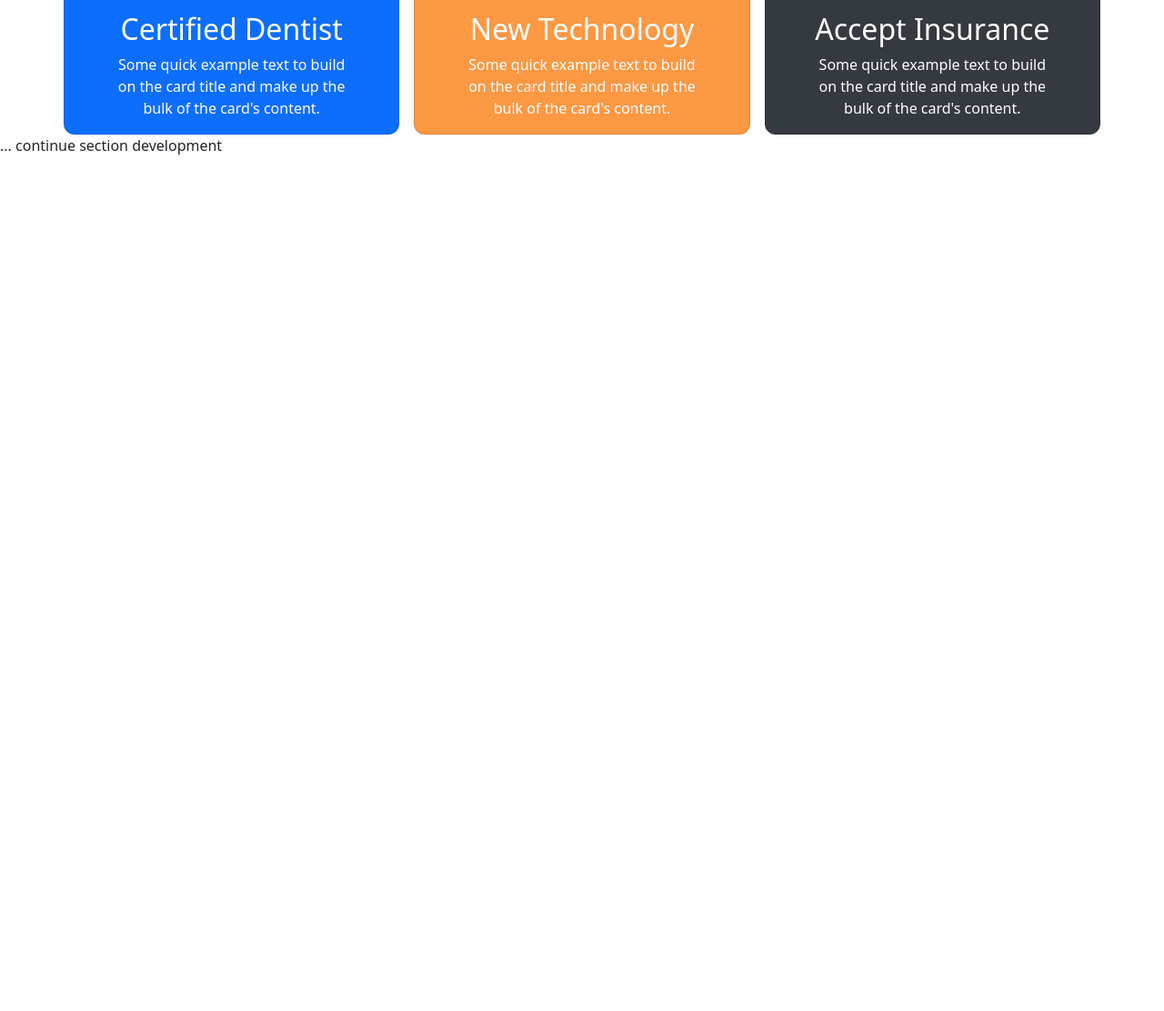
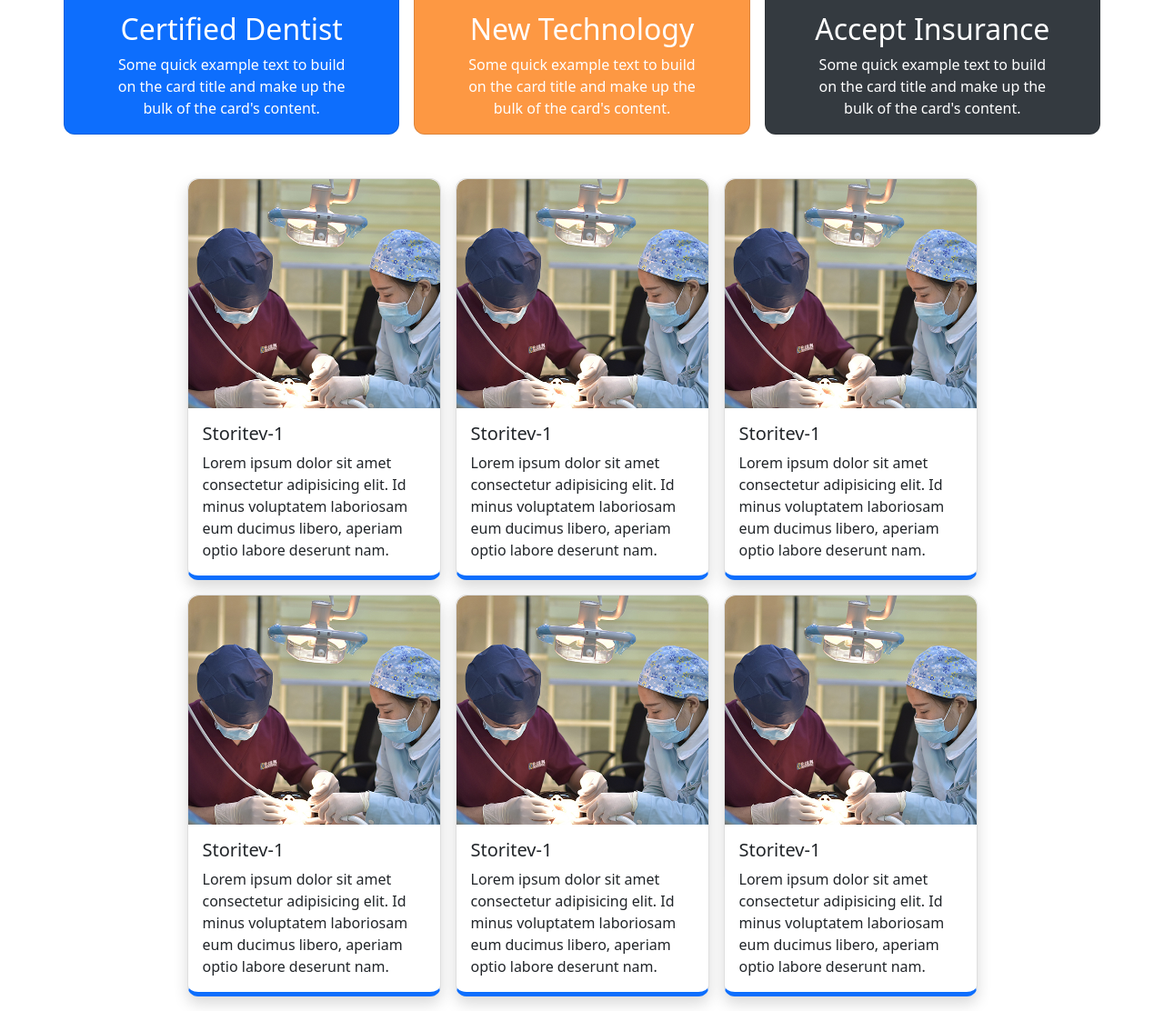
Before and after one commit to Majus1/Dental-medicine-page_template, a website: page index.html in a window 1280 px wide. Shown: the part 814-1926 px from the top of the page at 91% size. Before the commit the page ends 986 px from the top, so only its background shows below. Drawn offline with nearby package versions, Linux system fonts and the light colour scheme.

Commit message:
Responsive hoverable cards added

```diff
--- a/index.html
+++ b/index.html
@@ -219,7 +219,53 @@
     <!-- ::::: Our features ::::: -->
 
     <!-- ::::: Our offers ::::: -->
-    ... continue section development
+    <!-- Add tittle and button to the top -->
+    <section class="container-lg pt-5" id="our-offers">
+        <div class="d-flex flex-column flex-md-row flex-wrap justify-content-center">
+            <div class="card col col-md-5 col-xl-3 rounded-3 mx-2 mb-3 shadow" style=" border-bottom: 5px solid #0d6efd;">
+                <img src="assets/images/services-1.jpg" class="card-img-top p-0" alt="..." style="border-radius: 12px 12px 0px 0px;">
+                <div class="card-body">
+                    <h5 class="card-title">Storitev-1</h5>
+                    <p class="card-text">Lorem ipsum dolor sit amet consectetur adipisicing elit. Id minus voluptatem laboriosam eum ducimus libero, aperiam optio labore deserunt nam.</p>
+                </div>
+            </div>
+            <div class="card col col-md-5 col-xl-3 rounded-3 mx-2 mb-3 shadow" style=" border-bottom: 5px solid #0d6efd;">
+                <img src="assets/images/services-1.jpg" class="card-img-top p-0" alt="..." style="border-radius: 12px 12px 0px 0px;">
+                <div class="card-body">
+                    <h5 class="card-title">Storitev-1</h5>
+                    <p class="card-text">Lorem ipsum dolor sit amet consectetur adipisicing elit. Id minus voluptatem laboriosam eum ducimus libero, aperiam optio labore deserunt nam.</p>
+                </div>
+            </div>
+            <div class="card col col-md-5 col-xl-3 rounded-3 mx-2 mb-3 shadow" style=" border-bottom: 5px solid #0d6efd;">
+                <img src="assets/images/services-1.jpg" class="card-img-top p-0" alt="..." style="border-radius: 12px 12px 0px 0px;">
+                <div class="card-body">
+                    <h5 class="card-title">Storitev-1</h5>
+                    <p class="card-text">Lorem ipsum dolor sit amet consectetur adipisicing elit. Id minus voluptatem laboriosam eum ducimus libero, aperiam optio labore deserunt nam.</p>
+                </div>
+            </div>
+            <div class="card col col-md-5 col-xl-3 rounded-3 mx-2 mb-3 shadow" style=" border-bottom: 5px solid #0d6efd;">
+                <img src="assets/images/services-1.jpg" class="card-img-top p-0" alt="..." style="border-radius: 12px 12px 0px 0px;">
+                <div class="card-body">
+                    <h5 class="card-title">Storitev-1</h5>
+                    <p class="card-text">Lorem ipsum dolor sit amet consectetur adipisicing elit. Id minus voluptatem laboriosam eum ducimus libero, aperiam optio labore deserunt nam.</p>
+                </div>
+            </div>
+            <div class="card col col-md-5 col-xl-3 rounded-3 mx-2 mb-3 shadow" style=" border-bottom: 5px solid #0d6efd;">
+                <img src="assets/images/services-1.jpg" class="card-img-top p-0" alt="..." style="border-radius: 12px 12px 0px 0px;">
+                <div class="card-body">
+                    <h5 class="card-title">Storitev-1</h5>
+                    <p class="card-text">Lorem ipsum dolor sit amet consectetur adipisicing elit. Id minus voluptatem laboriosam eum ducimus libero, aperiam optio labore deserunt nam.</p>
+                </div>
+            </div>
+            <div class="card col col-md-5 col-xl-3 rounded-3 mx-2 mb-3 shadow" style=" border-bottom: 5px solid #0d6efd;">
+                <img src="assets/images/services-1.jpg" class="card-img-top p-0" alt="..." style="border-radius: 12px 12px 0px 0px;">
+                <div class="card-body">
+                    <h5 class="card-title">Storitev-1</h5>
+                    <p class="card-text">Lorem ipsum dolor sit amet consectetur adipisicing elit. Id minus voluptatem laboriosam eum ducimus libero, aperiam optio labore deserunt nam.</p>
+                </div>
+            </div>
+        </div>
+    </section>
     <!-- ::::: Our offers ::::: -->
 
     <script src="node_modules/bootstrap/dist/js/bootstrap.js"></script>
--- a/scss-&-css/main.scss
+++ b/scss-&-css/main.scss
@@ -131,3 +131,16 @@ $border-radius-lg: 12px !default;
     }
 }
 // <!-- ::::: Our features ::::: -->
+
+// <!-- ::::: Our offers ::::: -->
+#our-offers {
+    .card {
+        transition: .2s;
+    }
+    .card:hover {
+        background-color: $blue-300;
+        color: white;
+        transform: translate(0, -5px)
+    }
+}
+// <!-- ::::: Our offers ::::: -->
```
Also changed, not shown: assets/images/services-1.jpg (added), assets/images/services-2.jpg (added), assets/images/services-3.jpg (added), assets/images/services-4.jpg (added), assets/images/services-5.jpg (added), assets/images/services-6.jpg (added), scss-&-css/main.css, 1 other file.
